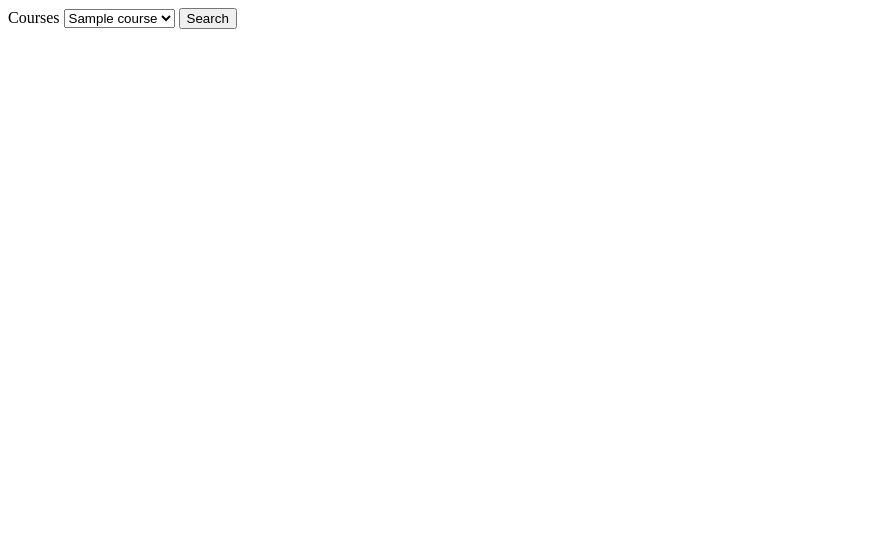
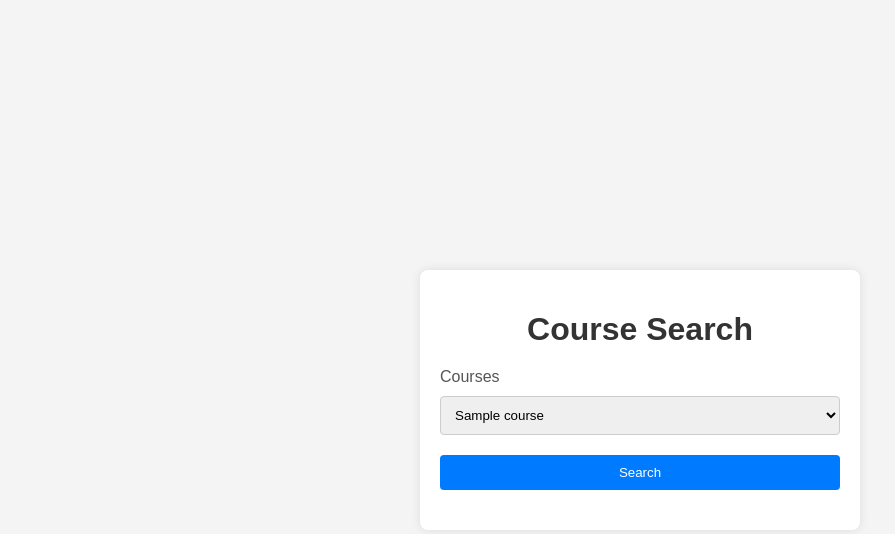
Before and after one commit to 1RN21CS056/FS, a Django app: template Student_Registration/Registration/templates/course_search.html in a window 1280 px wide. Shown: the top 534 px of the page, without its empty margins (0-895 px from the left). Run offline with Django 5.2, Linux system fonts and the light colour scheme; the template is opened without the code that fills it: most values are stand-ins (such as "Sample title", 1, 10 or a date in 2020).

Commit message:
Updated course_search.html

```diff
--- a/Student_Registration/Registration/templates/course_search.html
+++ b/Student_Registration/Registration/templates/course_search.html
@@ -1,14 +1,67 @@
-<html>
-    <body>
-        <form method="POST" action="">
-        Courses
+<!DOCTYPE html>
+<html lang="en">
+<head>
+    <meta charset="UTF-8">
+    <meta name="viewport" content="width=device-width, initial-scale=1.0">
+    <title>Course Search</title>
+    <style>
+        body {
+            font-family: Arial, sans-serif;
+            background-color: #f4f4f4;
+            margin: 0;
+            padding: 0;
+            display: flex;
+            justify-content: center;
+            align-items: center;
+            height: 100vh;
+        }
+        form {
+            background-color: #fff;
+            padding: 20px;
+            border-radius: 8px;
+            box-shadow: 0 0 10px rgba(0, 0, 0, 0.1);
+            max-width: 400px;
+            width: 100%;
+        }
+        h1 {
+            text-align: center;
+            margin-bottom: 20px;
+            color: #333;
+        }
+        label {
+            display: block;
+            margin-bottom: 10px;
+            color: #555;
+        }
+        select, input[type="submit"] {
+            width: 100%;
+            padding: 10px;
+            margin-bottom: 20px;
+            border: 1px solid #ccc;
+            border-radius: 4px;
+        }
+        input[type="submit"] {
+            background-color: #007bff;
+            color: #fff;
+            border: none;
+            cursor: pointer;
+        }
+        input[type="submit"]:hover {
+            background-color: #0056b3;
+        }
+    </style>
+</head>
+<body>
+    <form method="POST" action="">
+        <h1>Course Search</h1>
         {% csrf_token %}
-        <select name="cname">
-            {%for course in courses %}
-            <option value="{{course.id}}">{{course.course_name}}</option>
+        <label for="cname">Courses</label>
+        <select name="cname" id="cname">
+            {% for course in courses %}
+            <option value="{{ course.id }}">{{ course.course_name }}</option>
             {% endfor %}
         </select>
         <input type="submit" value="Search">
     </form>
-    </body>
+</body>
 </html>
```
